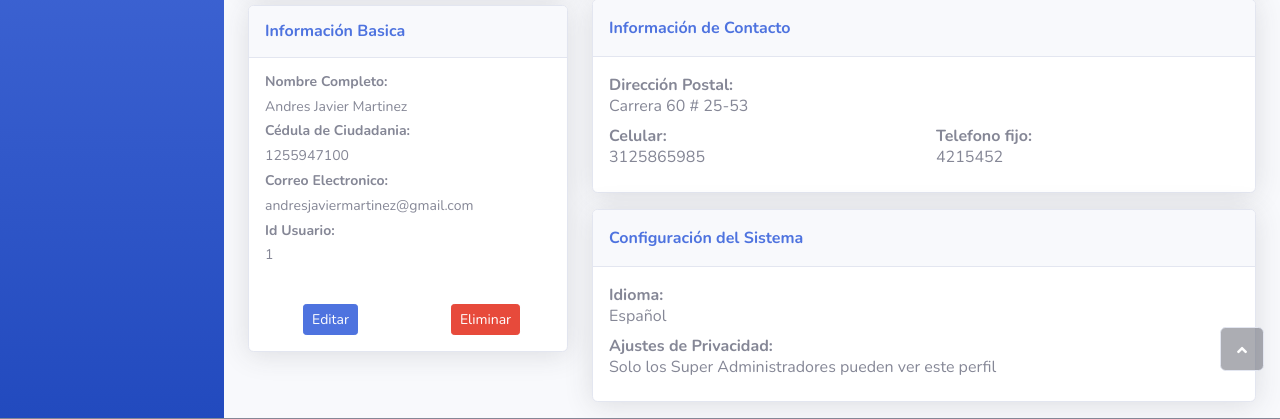
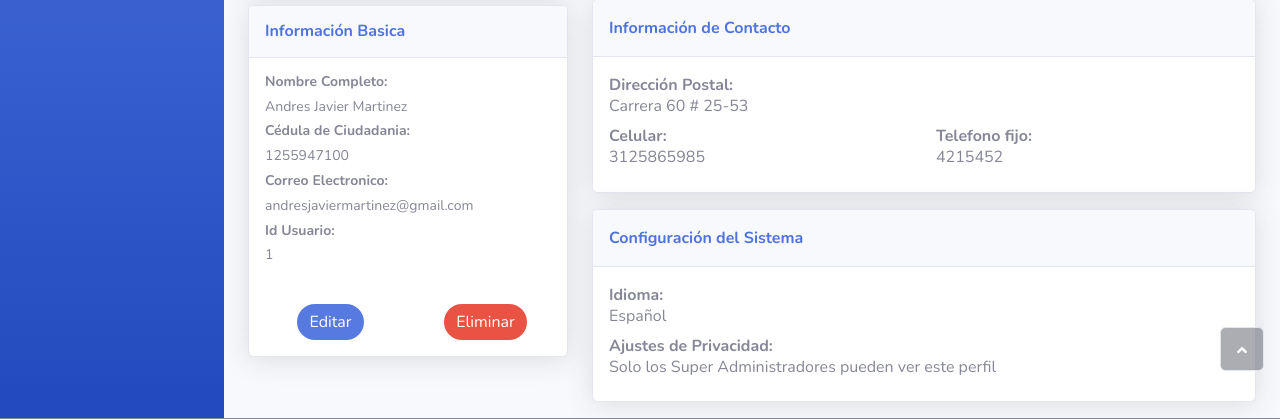
Before and after one commit to juanjosemm2703/Empleados_Project, a Flask app: page /system/view/1 in a window 1280 px wide. Shown: the part 413-832 px from the top of the page. Run offline with Flask 2, Linux system fonts and the light colour scheme; a user stored in the database is signed in; data comes from the database, SQL or seed files in the repository; both versions use the stored data as it was after the commit; parts of the project's set-up code (start-up, migrations or seed data) failed here and were passed over; some libraries are stand-ins or nearby versions.

Commit message:
Cambios border botones

```diff
--- a/flaskr/static/css/Login-Form-Clean.css
+++ b/flaskr/static/css/Login-Form-Clean.css
@@ -72,6 +72,8 @@ input {
   border-bottom: 2px solid #dfe7f1;
 }
 
+
+
 .input-login {
   width: 300px;
 }
@@ -90,6 +92,22 @@ input {
   outline: none;
   text-align: center;
   border-bottom: 2px solid #dfe7f1;
+}
+
+a[role="button"] {
+  border: 0;
+  color: white;
+  opacity: 0.95;
+  cursor: pointer;
+  border-radius: 20px;
+}
+
+a[role="button"]:hover {
+  opacity: 1;
+}
+
+a[role="button"]:active {
+  transform: scale(0.98);
 }
 
 input[type="submit"] {
--- a/flaskr/templates/auth/login.html
+++ b/flaskr/templates/auth/login.html
@@ -8,7 +8,7 @@
         <form class="form-login" action="{{ url_for('auth.login') }}" method="POST">
             <img class="img-login" src="/static/img/logo.png" style="display: block;width: 50%;margin: auto;" >
             <h2>Bienvenido</h2>
-                <div style="margin-bottom: 50px; position: relative; display: flex; flex-wrap: wrap;justify-content: center;">
+                <div style="margin-bottom: 70px; position: relative; display: flex; flex-wrap: wrap;justify-content: center;">
                 {% set flashes = get_flashed_messages(with_categories=true) %}
                 <div style="position: absolute;font-size: 12px; width: 100%;">
                 {{ flash_messages(flashes)}}
--- a/flaskr/templates/system/retroalimentacion.html
+++ b/flaskr/templates/system/retroalimentacion.html
@@ -44,7 +44,7 @@
 
                     <div class="col" style="text-align: right;">
                         <a class="btn btn-danger disabled" id="delete" role="button" onclick="return confirm('Esta seguro que desea eliminar esta retroalimentacion?');">Eliminar</a>
-                        {{ form.submit(class="btn btn-primary", style="margin:auto") }}
+                        {{ form.submit(class="btn btn-primary", style="margin:auto;width: 224px;") }}
                     </div>
                 </div>
             </div>
--- a/flaskr/templates/system/view.html
+++ b/flaskr/templates/system/view.html
@@ -33,10 +33,10 @@
             <div class="card-body">
                 <div class="row">
                     <div class="col" style="text-align: center;">
-                        <a class="btn btn-primary btn-sm" role="button" style="margin: auto;" href="{{ url_for('system.edit', usuario_id=usuario.idUsuario) }}">Editar</a>
+                        <a class="btn btn-primary" role="button" style="margin: auto;" href="{{ url_for('system.edit', usuario_id=usuario.idUsuario) }}">Editar</a>
                     </div>
                     <div class="col" style="text-align: center;">
-                        <a class="btn btn-danger btn-sm" role="button" style="margin: auto;" href="{{ url_for('system.delete', usuario_id=usuario.idUsuario) }}" onclick="return confirm(&#39;Esta seguro de eliminar a este usuario?&#39;);">Eliminar</a>
+                        <a class="btn btn-danger" role="button" style="margin: auto;" href="{{ url_for('system.delete', usuario_id=usuario.idUsuario) }}" onclick="return confirm(&#39;Esta seguro de eliminar a este usuario?&#39;);">Eliminar</a>
                     </div>
                 </div>
             </div>
```
Also changed, not shown: instance/Empleados.sqlite.
